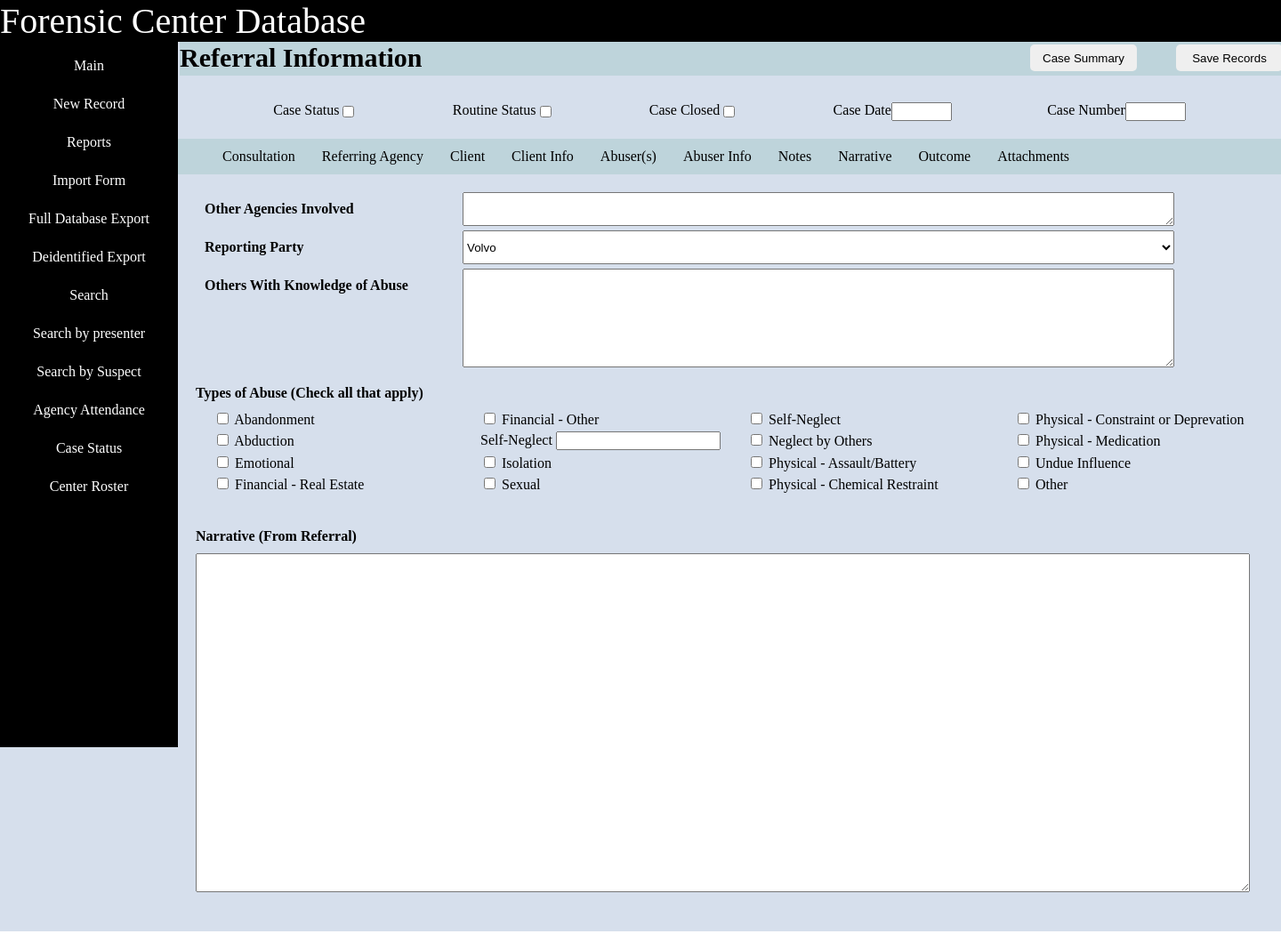
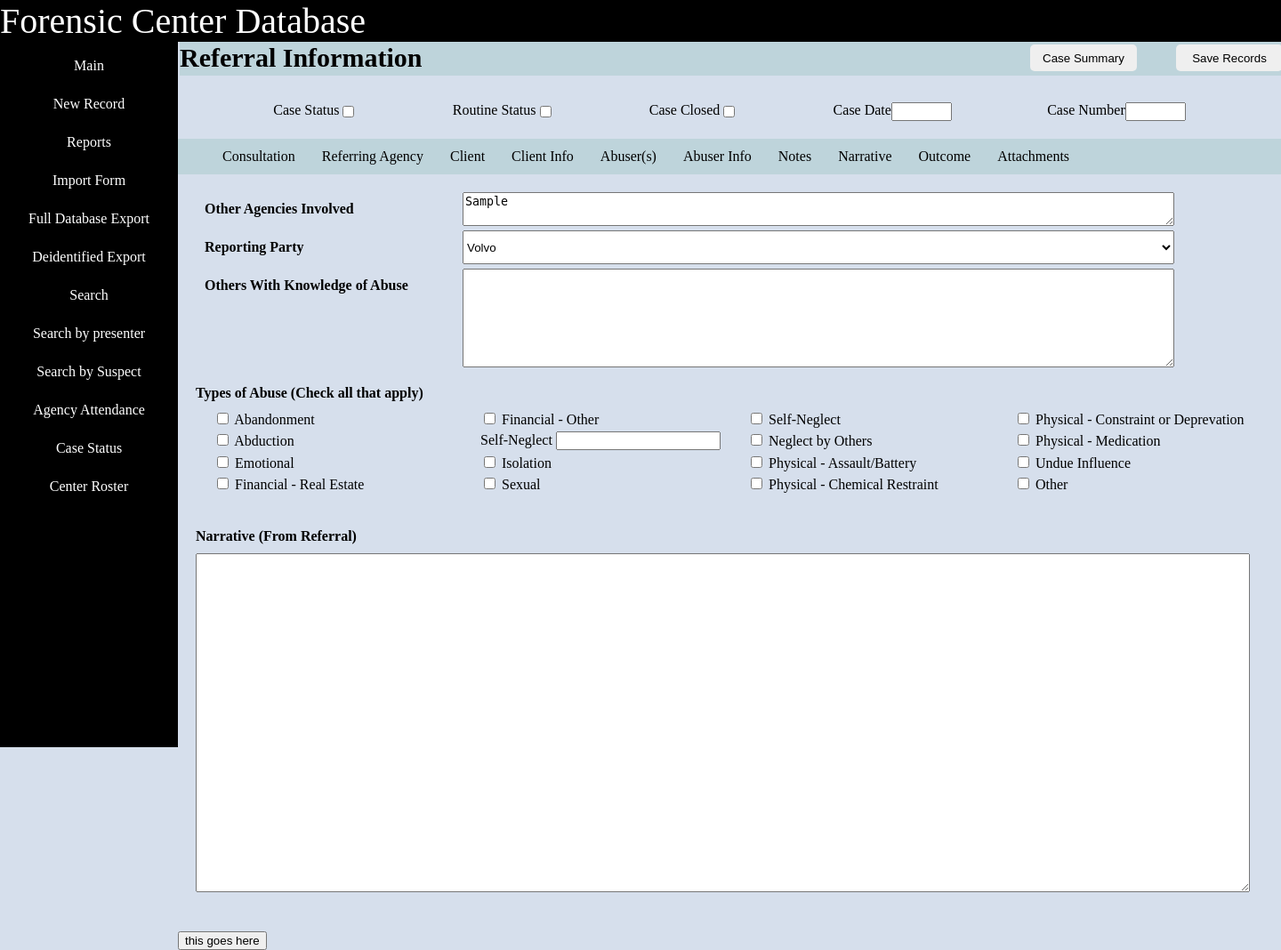
Before and after one commit to tiffanychao/Elder-Abuse-Database-Project, a Flask app: template templates/abuse_info.html in a window 1440 px wide. Shown: the whole page at 89% size. Before the commit the page ends 1047 px from the top, so only its background shows below. Run offline with Flask 2, Linux system fonts and the light colour scheme; the template is opened without the code that fills it: most values are stand-ins (such as "Sample title", 1, 10 or a date in 2020).

Commit message:
html for abuse info

```diff
--- a/templates/abuse_info.html
+++ b/templates/abuse_info.html
@@ -6,9 +6,10 @@
 <link rel="stylesheet" href="../static/framework.css">
 {% endblock %}
 {% block content %}
+<form method="POST">
 <div class="abuse_info_container">
     <div class="first_container">
-        <div class="first_container_element"><label style="font-weight: bold;">Other Agencies Involved</label></div> <textarea></textarea>
+        <div class="first_container_element"><label style="font-weight: bold;">Other Agencies Involved</label></div> <textarea name="ad_InvAgencies">{{ad_InvAgencies}}</textarea>
         <div class="first_container_element"><label style="font-weight: bold;">Reporting Party</label></div><select name="oc_ro">
             <option value="1">Volvo</option>
             <option value="2">Saab</option>
@@ -46,4 +47,6 @@
         <textarea rows="25" cols="145" ></textarea></div>
     </div>
 </div>
+<button>this goes here</button>
+</form>
 {% endblock %}
```
